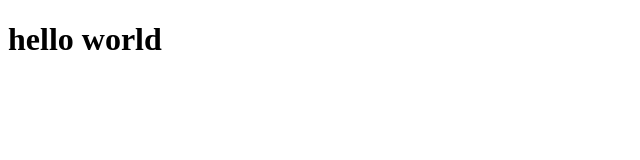
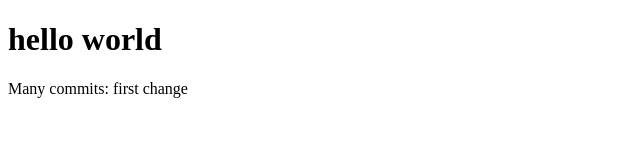
Before and after one commit to fk/vite-hello-world, a website: page index.html in a window 1280 px wide. Shown: the whole page, without its empty margins (0-640 px from the left). Drawn offline with Linux system fonts and the light colour scheme.

Commit message:
Many commits: first change

```diff
--- a/index.html
+++ b/index.html
@@ -7,5 +7,6 @@
   </head>
   <body>
     <h1>hello world</h1>
+    <p>Many commits: first change</p>
   </body>
 </html>
```
